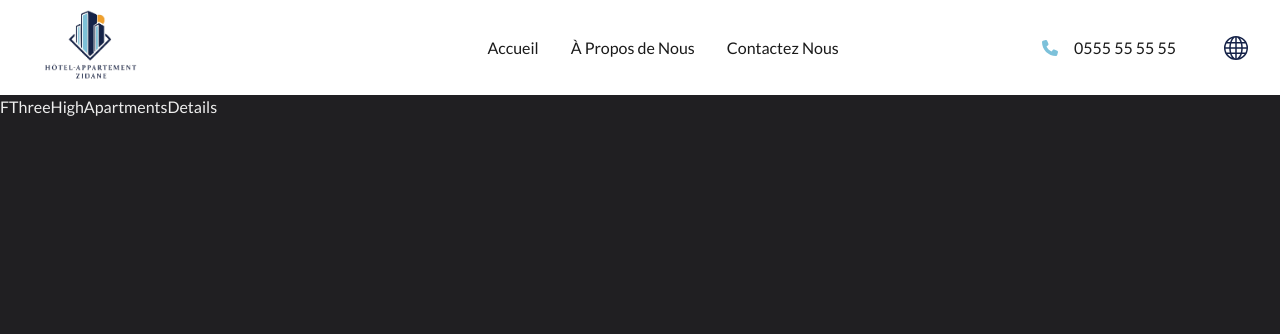
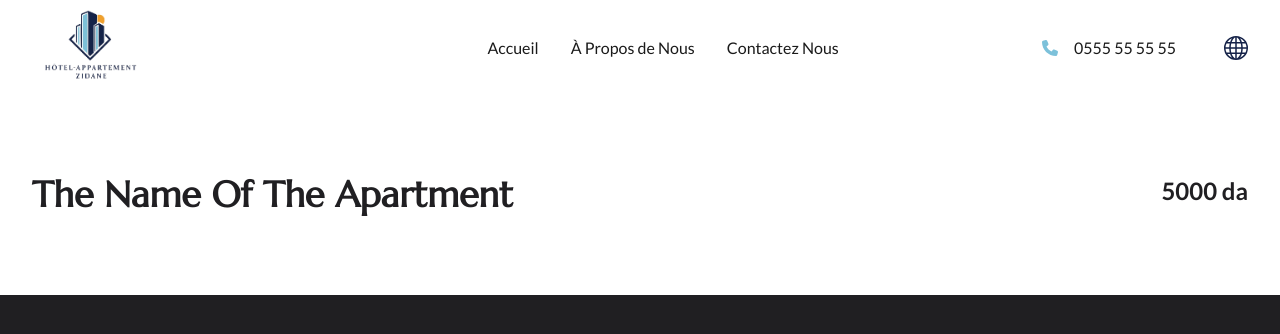
Before and after one commit to KamelMesbahi13/hotel, a React (Vite) app: page /FTroisHighStandingAppartements/1 in a window 1280 px wide. Shown: the top 334 px of the page. Built offline with nearby package versions, Linux system fonts and the light colour scheme.

Commit message:
adding f3 high standing apartment details commit

```diff
--- a/src/Components/AllApartments/FThreeHighApartments/FThreeHighApartmentsDetails/FThreeHighApartmentsDetails.jsx
+++ b/src/Components/AllApartments/FThreeHighApartments/FThreeHighApartmentsDetails/FThreeHighApartmentsDetails.jsx
@@ -2,8 +2,16 @@
 // import { motion } from "framer-motion";
 // import { useTranslation } from "react-i18next";
 
+import FThreeHighApartmentsDetailsHeader from "../FThreeHighApartmentsDetailsHeader/FThreeHighApartmentsDetailsHeader";
+
 const FThreeHighApartmentsDetails = () => {
-  return <div>FThreeHighApartmentsDetails</div>;
+  return (
+    <div>
+      <div>
+        <FThreeHighApartmentsDetailsHeader />
+      </div>
+    </div>
+  );
 };
 
 export default FThreeHighApartmentsDetails;
--- /dev/null
+++ b/src/Components/AllApartments/FThreeHighApartments/FThreeHighApartmentsDetailsHeader/FThreeHighApartmentsDetailsHeader.jsx
@@ -0,0 +1,18 @@
+const FThreeHighApartmentsDetailsHeader = () => {
+  return (
+    <div>
+      <div className="w-full bg-white text-backgroundColor">
+        <div className="container">
+          <div className="py-20">
+            <div className="flex justify-between">
+              <h1>The Name Of The Apartment</h1>
+              <h6>5000 da</h6>
+            </div>
+          </div>
+        </div>
+      </div>
+    </div>
+  );
+};
+
+export default FThreeHighApartmentsDetailsHeader;
--- a/src/index.css
+++ b/src/index.css
@@ -217,6 +217,14 @@ body.arabic {
   height: 34rem;
 }
 
+.DetailsBackground {
+  background-image: url(../src/assets/DetailsBackground.jpg);
+  background-position: center center;
+  background-size: cover;
+  background-attachment: fixed;
+  height: 34rem;
+}
+
 .reservationBack {
   background-image: url(../src/assets/DecoSeven.webp);
   background-position: center center;
```
Also changed, not shown: src/assets/DetailsBackground.jpg (added).
